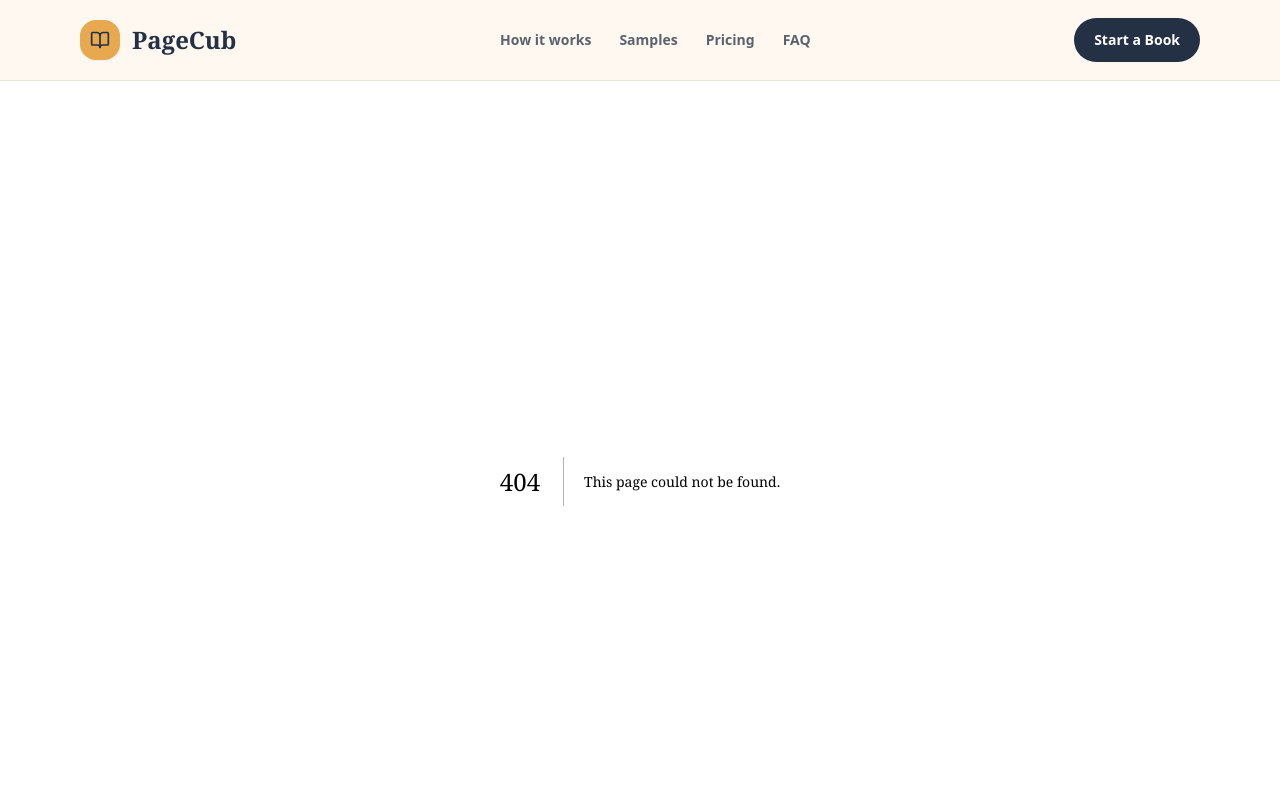
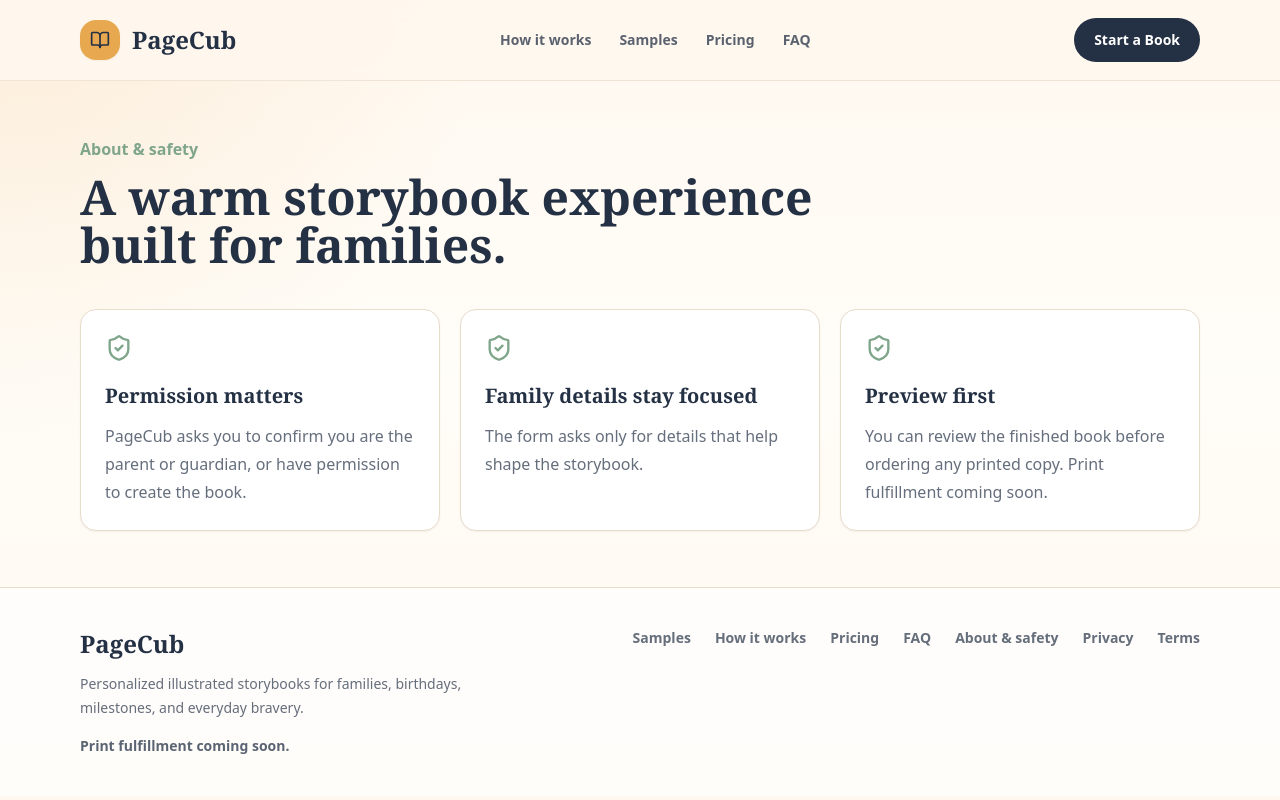
Before and after one commit to HoosFabio/pagecub, a Next.js app: page /about in a window 1280 px wide. Before the commit this address had no page. Shown: the top 800 px of the page. Built offline with nearby package versions, Linux system fonts and the light colour scheme.

Commit message:
Add PageCub frontend scaffold

```diff
--- /dev/null
+++ b/app/about/page.tsx
@@ -0,0 +1,25 @@
+import { ShieldCheck } from "lucide-react";
+import { aureliaCopy } from "@/lib/content";
+
+export default function AboutPage() {
+  return (
+    <main className="page-shell py-14">
+      <p className="font-bold text-sage">About & safety</p>
+      <h1 className="display mt-3 max-w-3xl text-5xl font-bold">A warm storybook experience built for families.</h1>
+      <p className="mt-6 max-w-3xl text-lg leading-8 text-ink/72">{aureliaCopy}</p>
+      <div className="mt-10 grid gap-5 md:grid-cols-3">
+        {[
+          ["Permission matters", "PageCub asks you to confirm you are the parent or guardian, or have permission to create the book."],
+          ["Family details stay focused", "The form asks only for details that help shape the storybook."],
+          ["Preview first", "You can review the finished book before ordering any printed copy. Print fulfillment coming soon."]
+        ].map(([title, text]) => (
+          <section key={title} className="rounded-2xl border border-line bg-card p-6 shadow-sm">
+            <ShieldCheck className="h-7 w-7 text-sage" aria-hidden="true" />
+            <h2 className="mt-5 text-xl font-bold">{title}</h2>
+            <p className="mt-3 leading-7 text-ink/70">{text}</p>
+          </section>
+        ))}
+      </div>
+    </main>
+  );
+}
```
